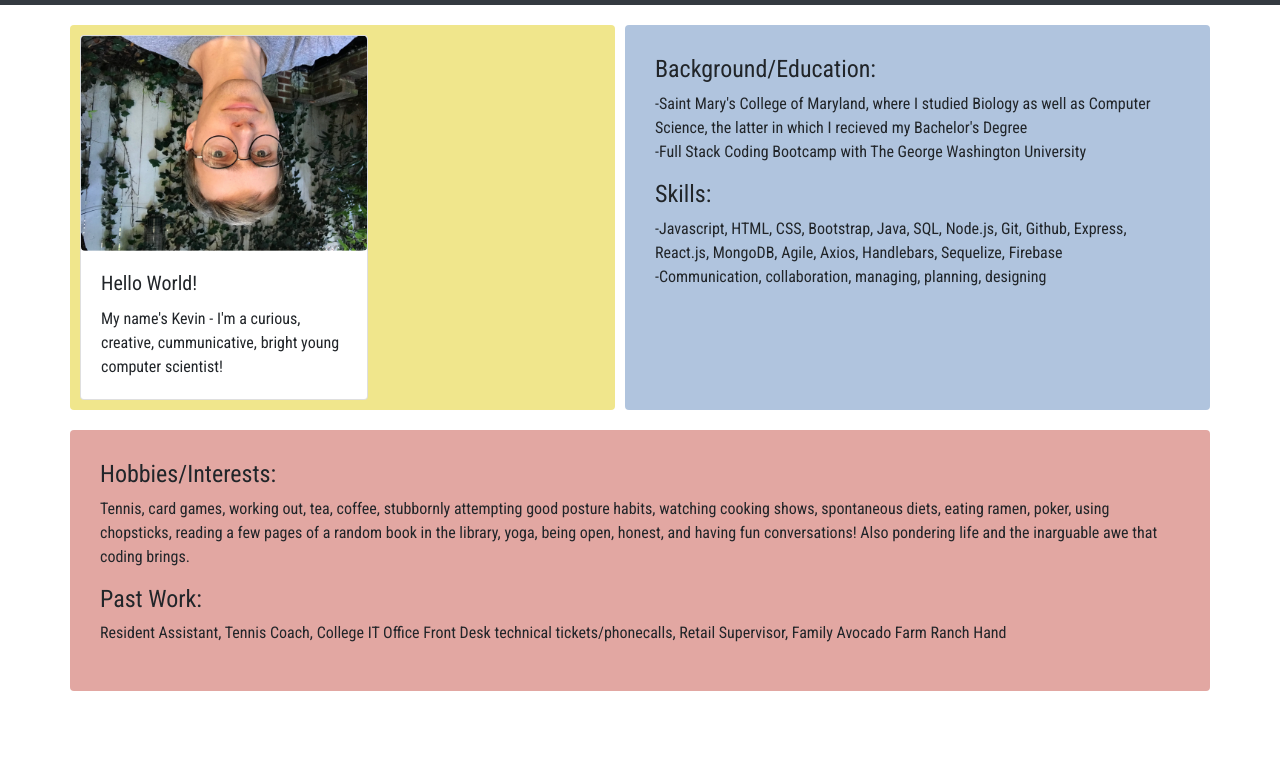
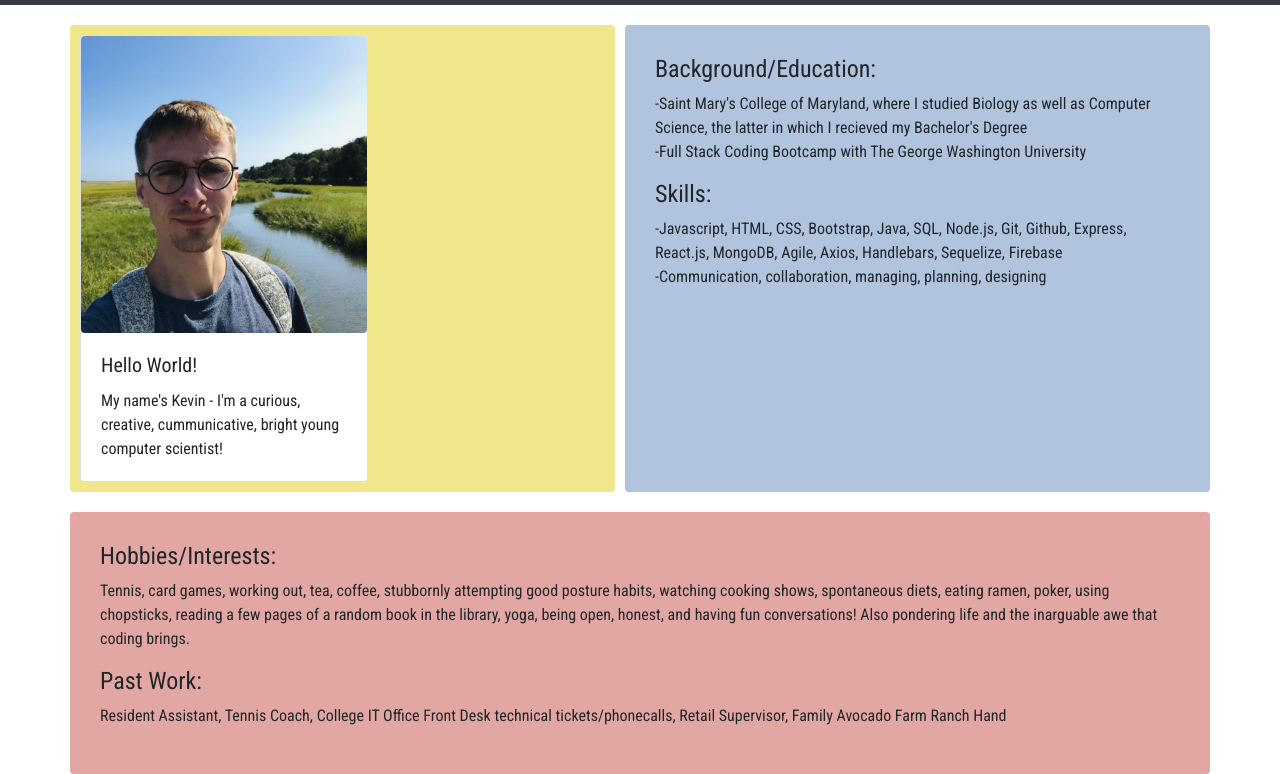
Before and after one commit to kevinspies/portfolio, a plain HTML site: page index.html in a window 1280 px wide. Shown: the part 51-825 px from the top of the page. Before the commit the page ends 800 px from the top, so only its background shows below. Drawn offline with nearby package versions, Linux system fonts and the light colour scheme.

Commit message:
changed profile picture

```diff
--- a/assets/css/style.css
+++ b/assets/css/style.css
@@ -1,9 +1,5 @@
 body{
     font-family: "Roboto Condensed", sans-serif;
-}
-
-#profilePic{
-    transform: rotate(180deg);
 }
 
 .badge{
@@ -40,7 +36,6 @@ body{
 }
 /* Small devices (landscape phones, 576px and up) */
 @media (min-width: 376px) {
-
  }
 
 /* Medium devices (tablets, 768px and up) */
--- a/index.html
+++ b/index.html
@@ -55,7 +55,7 @@
         <div class="col rounded-top rounded-bottom" id="cardBox">
           <div class="card" style="width: 18rem;">
             <img
-              src="assets/images/IMG_3163.jpg"
+              src="assets/images/cape_profile_pic.png"
               id="profilePic"
               class="card-img-top rounded-top rounded-bottom"
               alt="..."
```
Also changed, not shown: assets/images/cape_profile_pic.png (added).
